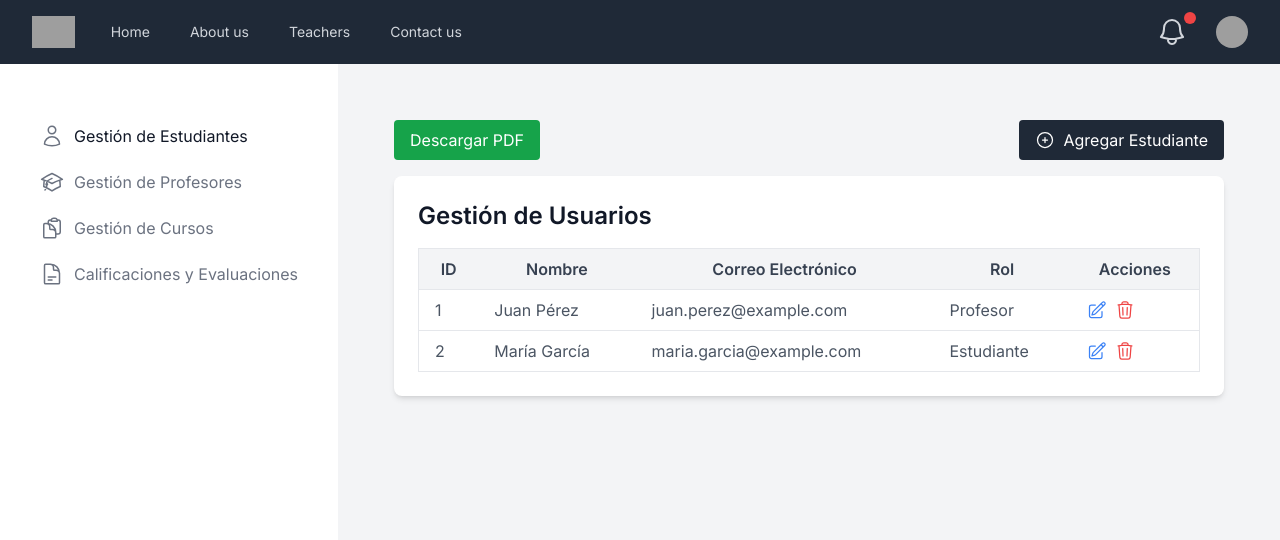
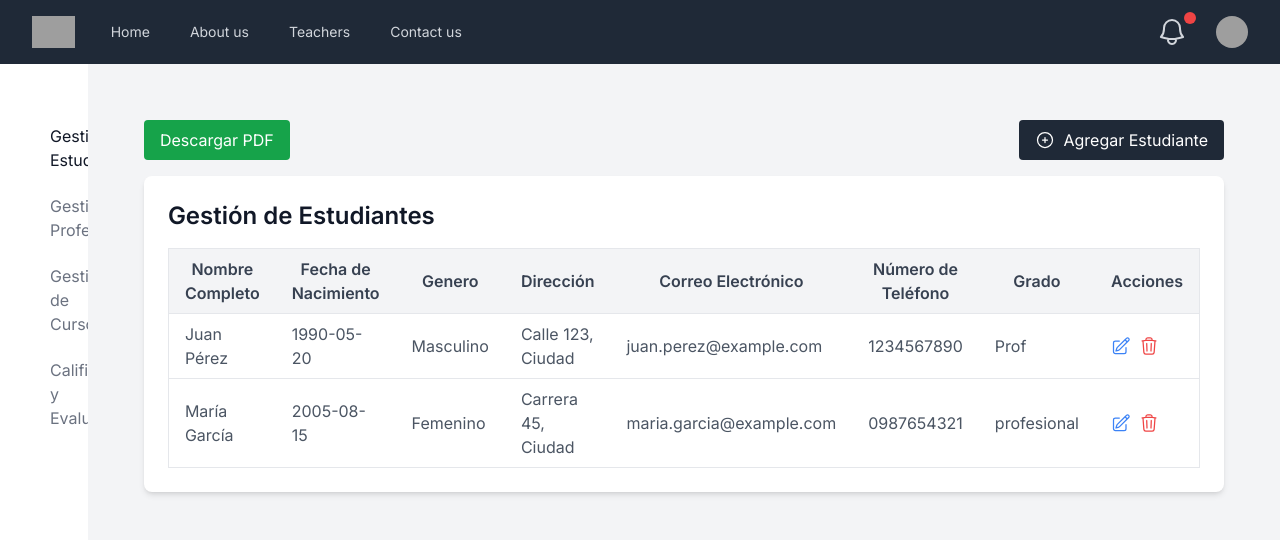
Before and after one commit to Rinaplata/Gestion_Escolar_front, a React (Vite) app: page /adminLayout/students in a window 1280 px wide. Shown: the top 540 px of the page. Built offline with nearby package versions, Linux system fonts and the light colour scheme; grey boxes are pictures that could not be loaded.

Commit message:
feat: correciones de la data

```diff
--- a/src/components/ReusableTable.jsx
+++ b/src/components/ReusableTable.jsx
@@ -7,7 +7,7 @@ const ReusableTable = ({ data = [], columns = [], fileName }) => {
 
   return (
     <div className="p-6 bg-white rounded-lg shadow-md">
-      <h1 className="text-2xl font-bold mb-4">Gestión de Usuarios</h1>
+      <h1 className="text-2xl font-bold mb-4">Gestión de Estudiantes</h1>
       <table className="min-w-full bg-white border border-gray-200">
         <thead>
           <tr>
--- a/src/components/students/UserStudents.jsx
+++ b/src/components/students/UserStudents.jsx
@@ -14,24 +14,45 @@ const UserStudents = () => {
   const [currentStudent, setCurrentStudent] = useState(null);
   const [newStudent, setNewStudent] = useState({
     id: "",
-    name: "",
+    fullName: "",
+    birthDate: "",
+    gender: "",
+    address: "",
     email: "",
-    role: "",
+    phone: "",
+    grade: "",
   });
-  const [users, setUsers] = useState([
-    { id: 1, name: "Juan Pérez", email: "juan.perez@example.com", role: "Profesor" },
-    { id: 2, name: "María García", email: "maria.garcia@example.com", role: "Estudiante" },
+
+  const [stdudents, setUsersStdudents] = useState([
+    {
+      fullName: "Juan Pérez",
+      birthDate: "1990-05-20",
+      gender: "Masculino",
+      address: "Calle 123, Ciudad",
+      email: "juan.perez@example.com",
+      phone: "1234567890",
+      grade: "Prof",
+    },
+    {
+      fullName: "María García",
+      birthDate: "2005-08-15",
+      gender: "Femenino",
+      address: "Carrera 45, Ciudad",
+      email: "maria.garcia@example.com",
+      phone: "0987654321",
+      grade: "profesional",
+    },
   ]);
 
   const handleUpdate = (id) => {
-    const userToEdit = users.find((user) => user.id === id);
+    const userToEdit = stdudents.find((user) => user.id === id);
     setCurrentStudent(userToEdit);
     setNewStudent(userToEdit);
     openModal();
   };
 
   const handleDelete = (id) => {
-    setUsers(users.filter((user) => user.id !== id));
+    setUsersStdudents(stdudents.filter((user) => user.id !== id));
     console.log(`Eliminar usuario con ID: ${id}`);
   };
 
@@ -48,24 +69,47 @@ const UserStudents = () => {
 
   const handleAddOrUpdateStudent = (e) => {
     e.preventDefault();
-    if (newStudent.id && newStudent.name && newStudent.email && newStudent.role) {
+    if (
+      newStudent.fullName &&
+      newStudent.birthDate &&
+      newStudent.gender &&
+      newStudent.address &&
+      newStudent.email &&
+      newStudent.phone &&
+      newStudent.grade
+    ) {
       if (currentStudent) {
-        setUsers(users.map((user) => (user.id === currentStudent.id ? newStudent : user)));
+        setUsersStdudents(
+          stdudents.map((user) =>
+            user.id === currentStudent.id ? newStudent : user
+          )
+        );
       } else {
-        setUsers([...users, { ...newStudent, id: users.length + 1 }]);
+        setUsersStdudents([...stdudents, { ...newStudent, id: stdudents.length + 1 }]);
       }
       closeModal();
-      setNewStudent({ id: "", name: "", email: "", role: "" });
+      setNewStudent({
+        fullName: "",
+        birthDate: "",
+        gender: "",
+        address: "",
+        email: "",
+        phone: "",
+        grade: ""
+      });
     } else {
       alert("Por favor completa todos los campos.");
     }
   };
 
   const columns = [
-    { label: "ID", accessor: "id" },
-    { label: "Nombre", accessor: "name" },
+    { label: "Nombre Completo", accessor: "fullName" },
+    { label: "Fecha de Nacimiento", accessor: "birthDate" },
+    { label: "Genero", accessor: "gender" },
+    { label: "Dirección", accessor: "address" },
     { label: "Correo Electrónico", accessor: "email" },
-    { label: "Rol", accessor: "role" },
+    { label: "Número de Teléfono", accessor: "phone" },
+    { label: "Grado", accessor: "grade" },
     {
       label: "Acciones",
       accessor: "acciones",
@@ -90,24 +134,44 @@ const UserStudents = () => {
 
   const downloadPDF = () => {
     const doc = new jsPDF();
-    doc.text("Gestión de Usuarios", 20, 10);
+    doc.text("Gestión de Estudiantes", 20, 10);
 
-    const tableColumn = ["ID", "Nombre", "Correo Electrónico", "Rol"];
+    // Definir las columnas para la tabla del PDF
+    const tableColumn = [
+        "ID",
+        "Nombre Completo",
+        "Correo Electrónico",
+        "Fecha de Nacimiento",
+        "Género",
+        "Dirección",
+        "Número de Teléfono",
+        "Grado"
+    ];
     const tableRows = [];
 
-    users.forEach((user) => {
-      const userData = [user.id, user.name, user.email, user.role];
-      tableRows.push(userData);
+    // Recorrer los usuarios y preparar los datos para la tabla
+    stdudents.forEach((stdudents) => {
+        const userData = [
+          stdudents.id,
+          stdudents.fullName,
+          stdudents.email,
+          stdudents.birthDate,
+          stdudents.gender,
+          stdudents.address,
+          stdudents.phone,
+          stdudents.grade
+        ];
+        tableRows.push(userData);
     });
 
     doc.autoTable({
-      head: [tableColumn],
-      body: tableRows,
-      startY: 20,
+        head: [tableColumn],
+        body: tableRows,
+        startY: 20,
     });
 
-    doc.save("usuarios.pdf");
-  };
+    doc.save("estudiantes.pdf");
+};
 
   return (
     <div className="p-6">
@@ -134,31 +198,65 @@ const UserStudents = () => {
       >
         <form onSubmit={handleAddOrUpdateStudent} className="space-y-4">
           <div>
-            <label className="block text-sm font-medium text-gray-700">ID</label>
+            <label className="block text-sm font-medium text-gray-700">
+              Nombre Completo
+            </label>
             <input
               type="text"
-              name="id"
-              value={newStudent.id}
+              name="fullName"
+              value={newStudent.fullName}
               onChange={handleInputChange}
               className="mt-1 block w-full rounded-md border-gray-300 shadow-sm focus:border-indigo-500 focus:ring-indigo-500 sm:text-sm"
-              placeholder="Ingresa el ID"
+              placeholder="Ingresa el nombre completo"
               required
             />
           </div>
           <div>
-            <label className="block text-sm font-medium text-gray-700">Nombre</label>
+            <label className="block text-sm font-medium text-gray-700">
+              Fecha de Nacimiento
+            </label>
             <input
-              type="text"
-              name="name"
-              value={newStudent.name}
+              type="date"
+              name="birthDate"
+              value={newStudent.birthDate}
               onChange={handleInputChange}
               className="mt-1 block w-full rounded-md border-gray-300 shadow-sm focus:border-indigo-500 focus:ring-indigo-500 sm:text-sm"
-              placeholder="Ingresa el nombre"
+              placeholder="Ingresa la fecha de nacimiento"
               required
             />
           </div>
           <div>
-            <label className="block text-sm font-medium text-gray-700">Correo Electrónico</label>
+            <label className="block text-sm font-medium text-gray-700">
+              Género
+            </label>
+            <input
+              type="text"
+              name="gender"
+              value={newStudent.gender}
+              onChange={handleInputChange}
+              className="mt-1 block w-full rounded-md border-gray-300 shadow-sm focus:border-indigo-500 focus:ring-indigo-500 sm:text-sm"
+              placeholder="Ingresa el género"
+              required
+            />
+          </div>
+          <div>
+            <label className="block text-sm font-medium text-gray-700">
+              Dirección
+            </label>
+            <input
+              type="text"
+              name="address"
+              value={newStudent.address}
+              onChange={handleInputChange}
+              className="mt-1 block w-full rounded-md border-gray-300 shadow-sm focus:border-indigo-500 focus:ring-indigo-500 sm:text-sm"
+              placeholder="Ingresa la dirección"
+              required
+            />
+          </div>
+          <div>
+            <label className="block text-sm font-medium text-gray-700">
+              Correo Electrónico
+            </label>
             <input
               type="email"
               name="email"
@@ -170,14 +268,30 @@ const UserStudents = () => {
             />
           </div>
           <div>
-            <label className="block text-sm font-medium text-gray-700">Rol</label>
+            <label className="block text-sm font-medium text-gray-700">
+              Número de Teléfono
+            </label>
+            <input
+              type="tel"
+              name="phone"
+              value={newStudent.phone}
+              onChange={handleInputChange}
+              className="mt-1 block w-full rounded-md border-gray-300 shadow-sm focus:border-indigo-500 focus:ring-indigo-500 sm:text-sm"
+              placeholder="Ingresa el número de teléfono"
+              required
+            />
+          </div>
+          <div>
+            <label className="block text-sm font-medium text-gray-700">
+              Grado
+            </label>
             <input
               type="text"
-              name="role"
-              value={newStudent.role}
+              name="grade"
+              value={newStudent.grade}
               onChange={handleInputChange}
               className="mt-1 block w-full rounded-md border-gray-300 shadow-sm focus:border-indigo-500 focus:ring-indigo-500 sm:text-sm"
-              placeholder="Ingresa el rol"
+              placeholder="Ingresa el grado"
               required
             />
           </div>
@@ -191,7 +305,11 @@ const UserStudents = () => {
           </div>
         </form>
       </ReusableModal>
-      <ReusableTable title="Gestión de Usuarios" columns={columns} data={users} />
+      <ReusableTable
+        title="Gestión de estudiantes"
+        columns={columns}
+        data={stdudents}
+      />
     </div>
   );
 };
```
